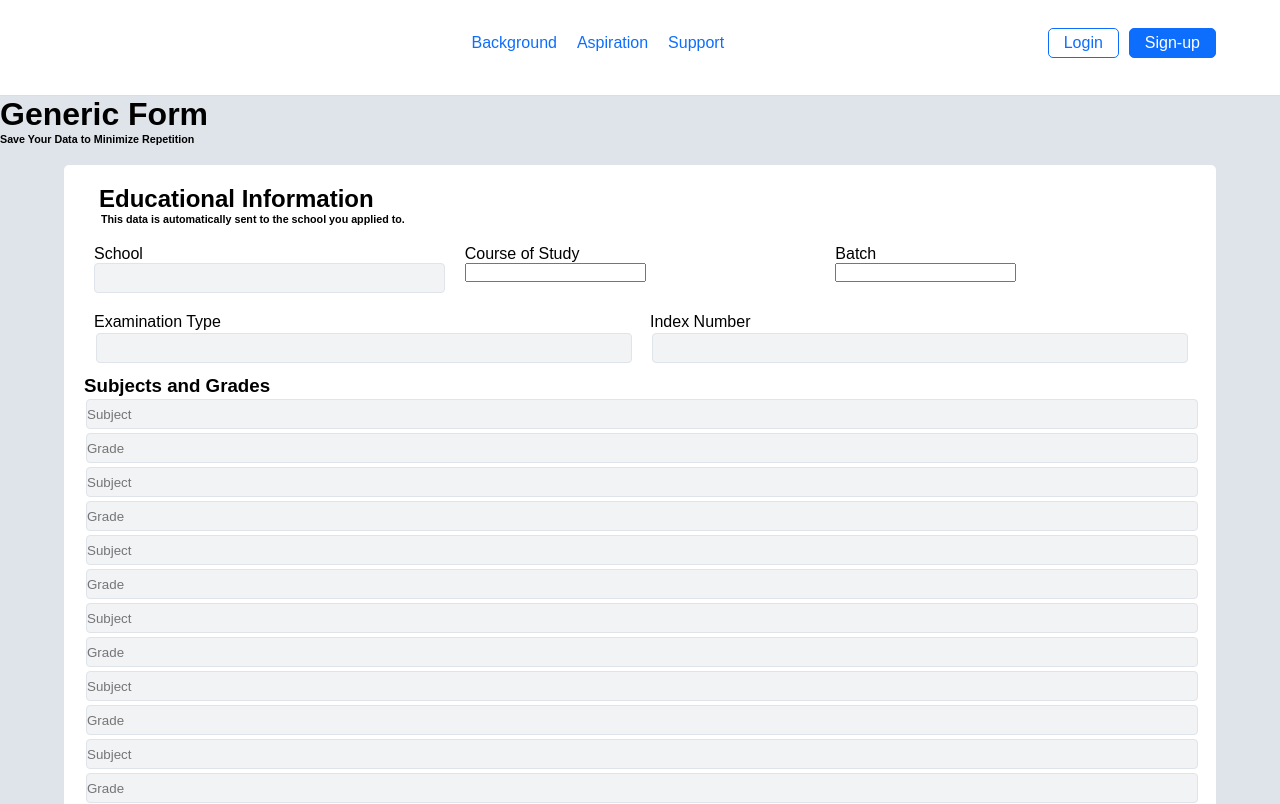
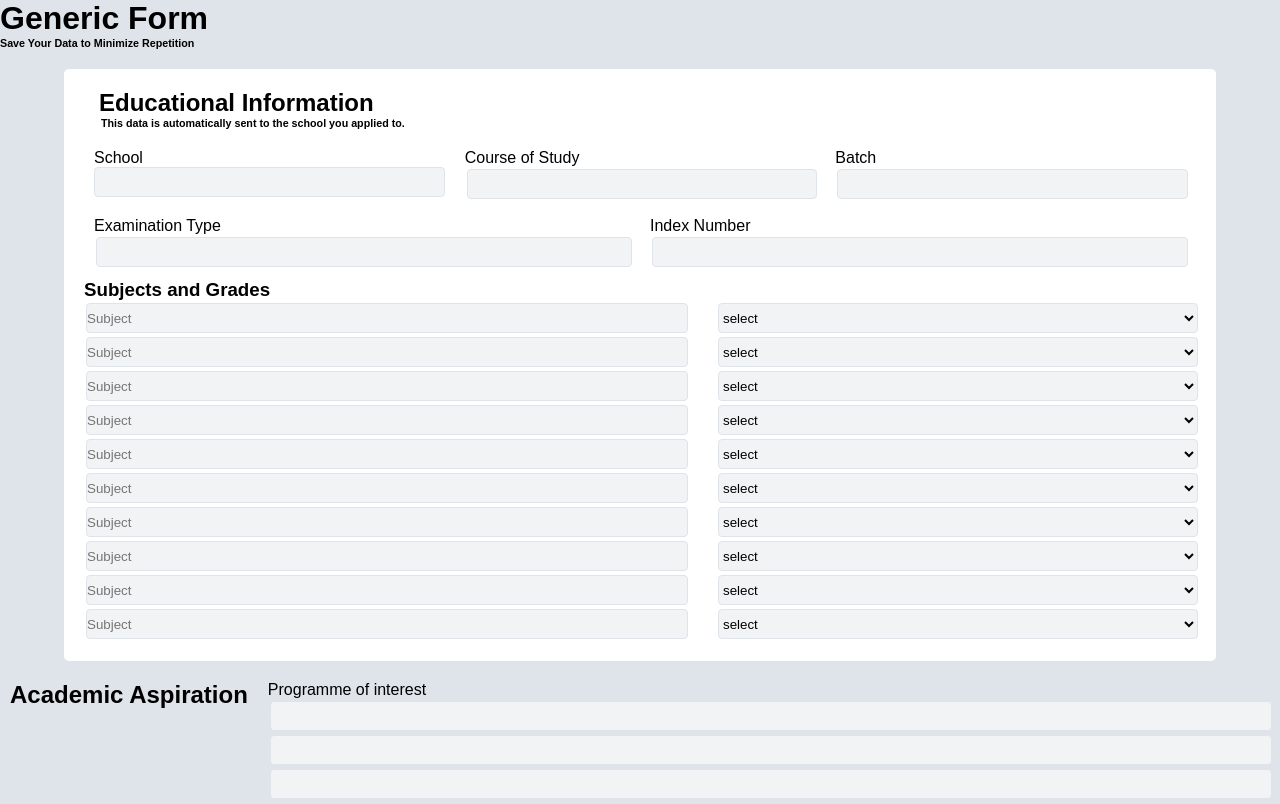
Before and after one commit to tertiaryguide/Frontend, a React (Vite) app: page /education in a window 1280 px wide. Shown: the top 804 px of the page. Built offline with nearby package versions, Linux system fonts and the light colour scheme.

Commit message:
corrected styling for sunject-grade

```diff
--- a/src/App.jsx
+++ b/src/App.jsx
@@ -12,7 +12,7 @@ function App() {
   return (
     <Router>
       <div>
-        <Navbar />
+        {/* <Navbar /> */}
         <Routes>
           <Route path="/" element={<Login />} />
           <Route path="/preview" element={<Preview />} />
--- a/src/components/css/einfor.css
+++ b/src/components/css/einfor.css
@@ -11,7 +11,11 @@ body {
   margin: 0; /* Ensure no extra margins */
   padding: 0;
 }
-
+.subject-grade-row{
+  display: grid;
+  grid-template-columns: auto auto;
+  column-gap: 30px;
+}
 .Gform {
   width: 90%;
   max-width: 1200px; /* Add max-width for larger screens */
--- a/src/components/css/ginfor.css
+++ b/src/components/css/ginfor.css
@@ -82,6 +82,7 @@ h1, h6 {
 .generic{
   margin-left: 70px;
   margin-bottom: 40px;
+
 }
 .head6{
   margin-top:-20px;
--- a/src/components/education.jsx
+++ b/src/components/education.jsx
@@ -72,7 +72,7 @@ const EducationalBackground = () => {
           <div className="lform">
             <label htmlFor="course">Course of Study</label>
             <input
-              className="input66"
+              className="input6"
               type="text"
               id="course"
               name="course"
@@ -83,7 +83,7 @@ const EducationalBackground = () => {
           <div className="lform">
             <label htmlFor="year">Batch</label>
             <input
-              className="input66"
+              className="input6"
               type="text"
               id="year"
               name="year"
@@ -131,13 +131,18 @@ const EducationalBackground = () => {
                 value={result.subject}
                 onChange={(e) => handleChange(index, "subject", e.target.value)}
               />
-              <input
-                className="input5"
-                type="text"
-                placeholder="Grade"
-                value={result.grade}
-                onChange={(e) => handleChange(index, "grade", e.target.value)}
-              />
+              <select onChange={(e) => handleChange(index, "grade", e.target.value)} className="input6 w-full border border-gray-300 p-3 rounded-md bg-blue-50 focus:outline-none focus:ring-2 focus:ring-blue-400">
+                <option className="input5" value="">select</option>
+                <option className="input5" value="a1">A1</option>
+                <option className="input5" value="b2">B2</option>
+                <option className="input5" value="b3">B3</option>
+                <option className="input5" value="c4">C4</option>
+                <option className="input5" value="c5">C5</option>
+                <option className="input5" value="c6">C6</option>
+                <option className="input5" value="d7">D7</option>
+                <option className="input5" value="e8">E8</option>
+                <option className="input5" value="f9">F9</option>
+              </select>
             </div>
           ))}
         </div>
```
Also changed, not shown: 1 other file (tests, documents, lock files or other folders).
